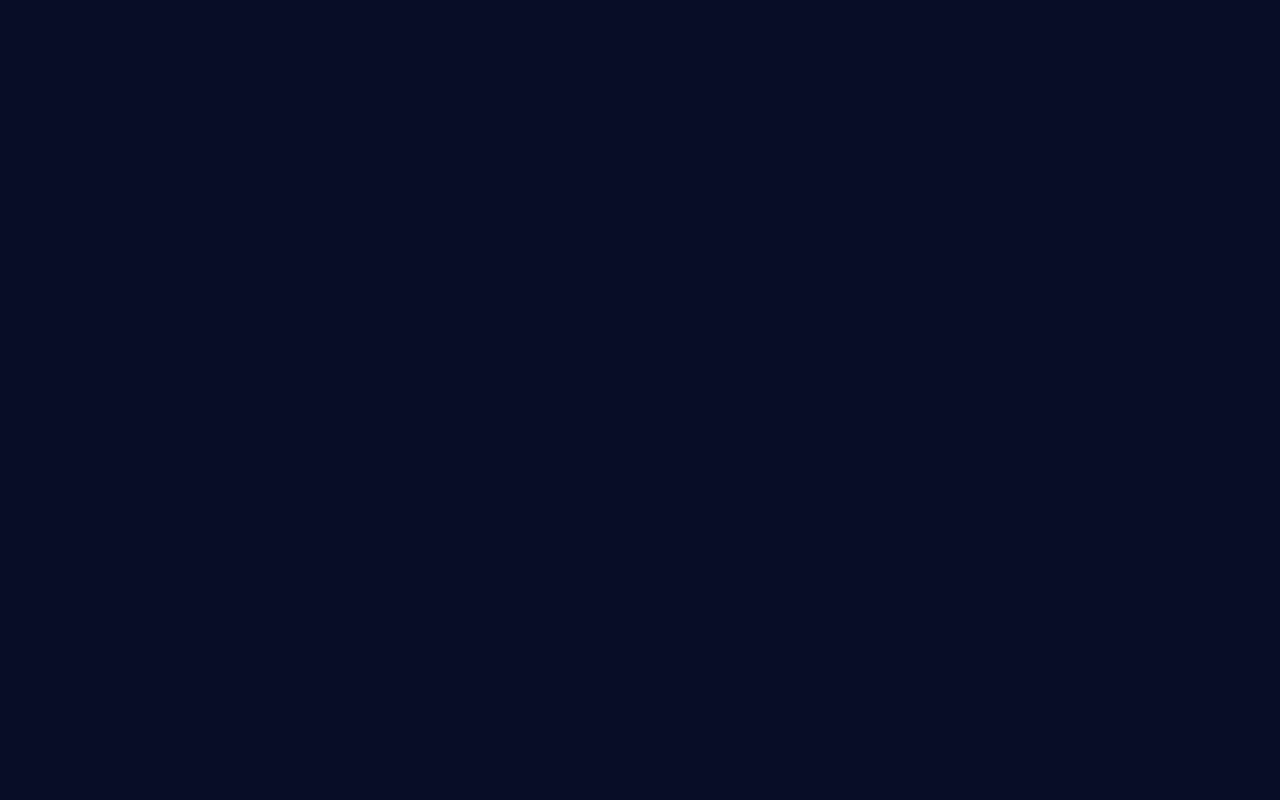
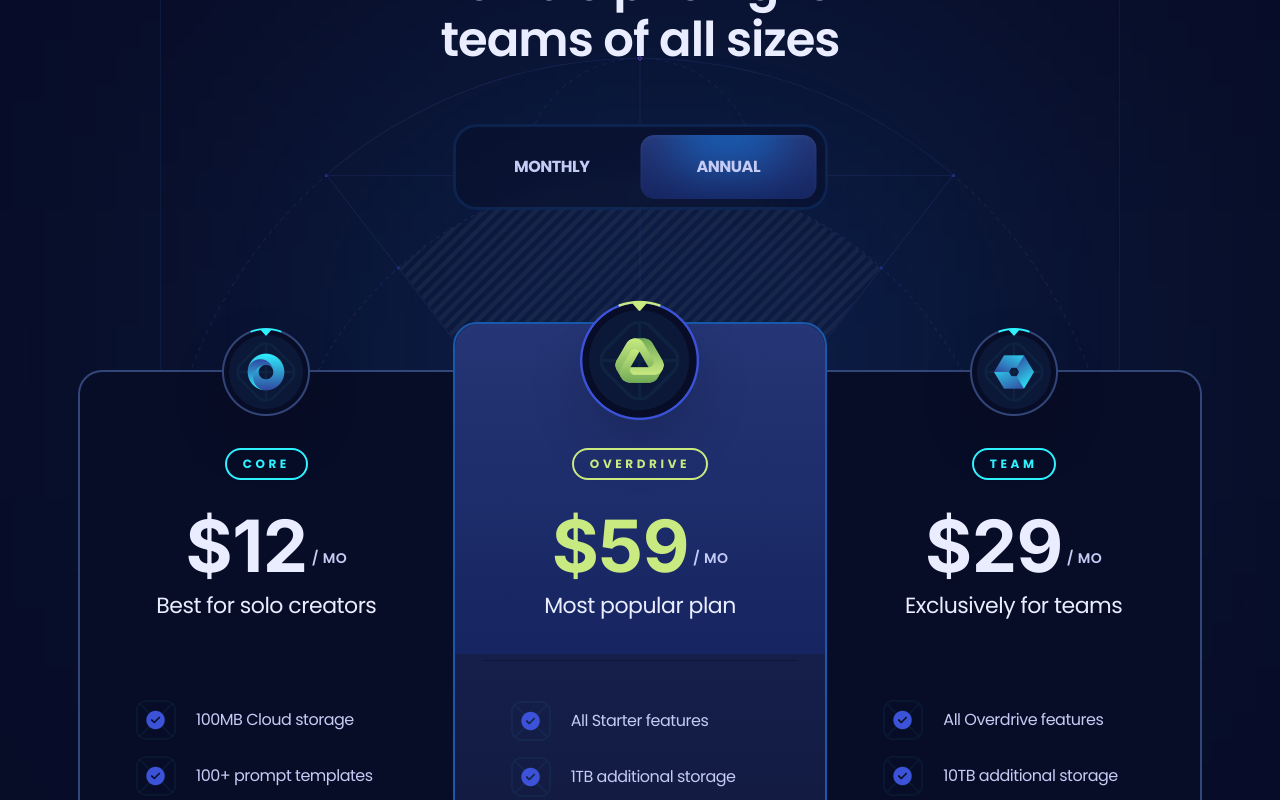
Before and after one commit to HansajaWeerarathna/xora, a React (Vite) app: page / in a window 1280 px wide. Shown: the part 2040-2840 px from the top of the page. Before the commit the page ends 1884 px from the top, so only its background shows below. Built offline with nearby package versions, Linux system fonts and the light colour scheme.

Commit message:
Pricing section

```diff
--- a/package.json
+++ b/package.json
@@ -10,11 +10,12 @@
     "preview": "vite preview"
   },
   "dependencies": {
+    "clsx": "^2.1.1",
     "next": "^14.2.14",
-    "clsx": "^2.1.1",
     "pretier": "^0.0.1",
     "prettier": "^3.3.3",
     "react": "^18.3.1",
+    "react-countup": "^6.5.3",
     "react-dom": "^18.3.1",
     "react-scroll": "^1.9.0"
   },
--- a/src/App.jsx
+++ b/src/App.jsx
@@ -1,6 +1,7 @@
 import Header from "./sections/Header.jsx";
 import Hero from "./sections/Hero.jsx";
 import Features from "./sections/Features.jsx";
+import Pricing from "./sections/Pricing.jsx";
 
 const App = () => {
   return (
@@ -8,6 +9,7 @@
       <Header />
       <Hero />
       <Features />
+      <Pricing />
     </main>
   );
 };
--- a/src/sections/Features.jsx
+++ b/src/sections/Features.jsx
@@ -1,6 +1,6 @@
 import { Element } from "react-scroll";
 import { details, features } from "../constants/index.js";
-import Button from "../compoenets/Button.jsx";
+import Button from "../components/Button.jsx";
 
 const Features = () => {
   return (
--- a/src/sections/Hero.jsx
+++ b/src/sections/Hero.jsx
@@ -1,6 +1,6 @@
 import { Element } from "react-scroll";
 import { Link as LinkScroll } from "react-scroll";
-import Button from "../compoenets/Button.jsx";
+import Button from "../components/Button.jsx";
 
 const Hero = () => {
   return (
--- /dev/null
+++ b/src/sections/Pricing.jsx
@@ -0,0 +1,167 @@
+import { Element } from "react-scroll";
+import { useState } from "react";
+import clsx from "clsx";
+import CountUp from "react-countup";
+import Button from "../components/Button.jsx";
+import { plans } from "../constants/index.js";
+
+const Pricing = () => {
+  const [monthly, setMonthly] = useState(false);
+
+  return (
+    <section>
+      <Element name="pricing">
+        <div className="container">
+          <div className="max-w-960 pricing-head_before relative mx-auto border-l border-r border-s2 bg-s1/50 pb-40 pt-28 max-xl:max-w-4xl max-lg:border-none max-md:pb-32 max-md:pt-16">
+            <h3 className="h3 max-lg:h4 max-md:h5 z-3 relative mx-auto mb-14 max-w-lg text-center text-p4 max-md:mb-11 max-sm:max-w-sm">
+              Flexible pricing for teams of all sizes
+            </h3>
+
+            <div className="relative z-4 mx-auto flex w-[375px] rounded-3xl border-[3px] border-s4/25 bg-s1/50 p-2 backdrop-blur-[6px] max-md:w-[310px]">
+              <button
+                className={clsx("pricing-head_btn", monthly && "text-p4")}
+                onClick={() => setMonthly(true)}
+              >
+                Monthly
+              </button>
+              <button
+                className={clsx("pricing-head_btn", !monthly && "text-p4")}
+                onClick={() => setMonthly(false)}
+              >
+                Annual
+              </button>
+
+              <div
+                className={clsx(
+                  "g4 rounded-14 before:h-100 pricing-head_btn_before absolute left-2 top-2 h-[calc(100%-16px)] w-[calc(50%-8px)] overflow-hidden shadow-400 transition-transform duration-500",
+                  !monthly && "translate-x-full",
+                )}
+              />
+            </div>
+
+            <div className="pricing-bg">
+              <img
+                src="/images/bg-outlines.svg"
+                width={960}
+                height={380}
+                alt="outline"
+                className="relative z-2"
+              />
+              <img
+                src="/images/bg-outlines-fill.png"
+                width={960}
+                height={380}
+                alt="outline"
+                className="absolute inset-0 opacity-5 mix-blend-soft-light"
+              />
+            </div>
+          </div>
+
+          {/*  pricing section*/}
+          <div className="scroll-hide relative z-2 -mt-12 flex items-start max-xl:gap-5 max-xl:overflow-auto max-xl:pt-6">
+            {plans.map((plan, index) => (
+              <div
+                key={plan.id}
+                className="pricing-plan_first pricing-plan_last pricing-plan_odd pricing-plan_even relative border-2 p-7 max-xl:min-w-80 max-lg:rounded-3xl xl:w-[calc(33.33%+2px)]"
+              >
+                {index === 1 && (
+                  <div className="g4 absolute h-330 left-0 right-0 top-0 z-1 rounded-tl-3xl rounded-tr-3xl" />
+                )}
+
+                <div
+                  className={clsx(
+                    "absolute left-0 right-0 z-2 flex items-center justify-center",
+                    index === 1 ? "-top-6" : "-top-6 xl:-top-11",
+                  )}
+                >
+                  <img
+                    src={plan.logo}
+                    alt={plan.title}
+                    className={clsx(
+                      "object-contain drop-shadow-2xl",
+                      index === 1 ? "size-[120px]" : "size-[88px]",
+                    )}
+                  />
+                </div>
+
+                <div
+                  className={clsx(
+                    "relative flex flex-col items-center",
+                    index === 1 ? "pt-24" : "pt-12",
+                  )}
+                >
+                  <div
+                    className={clsx(
+                      "small-2 rounded-20 relative z-2 mx-auto mb-6 border-2 px-4 py-1.5 uppercase",
+                      index === 1 ? "border-p3 text-p3" : "border-p1 text-p1",
+                    )}
+                  >
+                    {plan.title}
+                  </div>
+
+                  <div className="relative z-2 flex items-center justify-center">
+                    <div
+                      className={clsx(
+                        "h-num flex items-start",
+                        index === 1 ? "text-p3" : "text-p4",
+                      )}
+                    >
+                      ${" "}
+                      <CountUp
+                        start={plan.priceMonthly}
+                        end={monthly ? plan.priceMonthly : plan.priceYearly}
+                        duration={0.4}
+                        useEasing={false}
+                        preserveValue
+                      />
+                    </div>
+                    <div className="small-1 relative top-3 ml-1 uppercase">
+                      / mo
+                    </div>
+                  </div>
+                </div>
+
+                <div
+                  className={clsx(
+                    "body-1 relative z-2 mb-10 w-full border-b-s2 pb-9 text-center text-p4",
+                    index === 1 && "border-b",
+                  )}
+                >
+                  {plan.caption}
+                </div>
+
+                <ul className="mx-auto space-y-4 xl:px-7">
+                  {plan.features.map((feature) => (
+                    <li
+                      key={feature}
+                      className="relative flex items-center gap-5"
+                    >
+                      <img
+                        src={"/images/check.png"}
+                        alt="check"
+                        className="size-10 object-contain"
+                      />
+                      <p className="flex-1">{feature}</p>
+                    </li>
+                  ))}
+                </ul>
+
+                <div className="mt-10 flex w-full justify-center">
+                  <Button icon={plan.icon}>Get Started</Button>
+                </div>
+
+                {index === 1 && (
+                  <p className="small-compact mt-9 text-center text-p3 before:mx-2.5 before:content-['-'] after:mx-2.5 after:content-['-']">
+                    Limited time offer
+                  </p>
+                )}
+              </div>
+            ))}
+          </div>
+        </div>
+      </Element>
+    </section>
+  );
+};
+
+export default Pricing;
```
Also changed, not shown: src/components/Button.jsx (renamed from src/compoenets/Button.jsx), src/components/Marker.jsx (renamed from src/compoenets/Marker.jsx), 1 other file (tests, documents, lock files or other folders).
